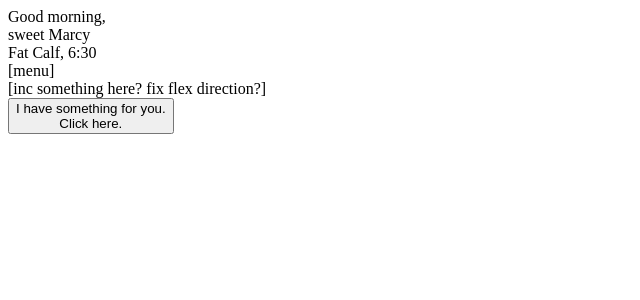
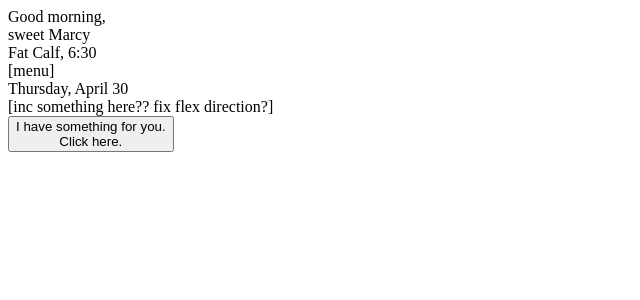
Before and after one commit to lilaht/gmsm, a Vue app: page / in a window 1280 px wide. Shown: the top 300 px of the page, without its empty margins (0-640 px from the left). Built offline with nearby package versions, Linux system fonts and the light colour scheme.

Commit message:
fix home view again

```diff
--- a/src/views/Home.vue
+++ b/src/views/Home.vue
@@ -8,7 +8,7 @@
                 Fat Calf, 6:30<br />[menu]
             </div>
             <div id="DayWeatherBox" class="header-info">
-                [inc something here? fix flex direction?]
+                {{ formattedDate }}<br />[inc something here?? fix flex direction?]
             </div>
         </div>
         <div id="GameStartContainer" class="section-container game-start-container container">
```
